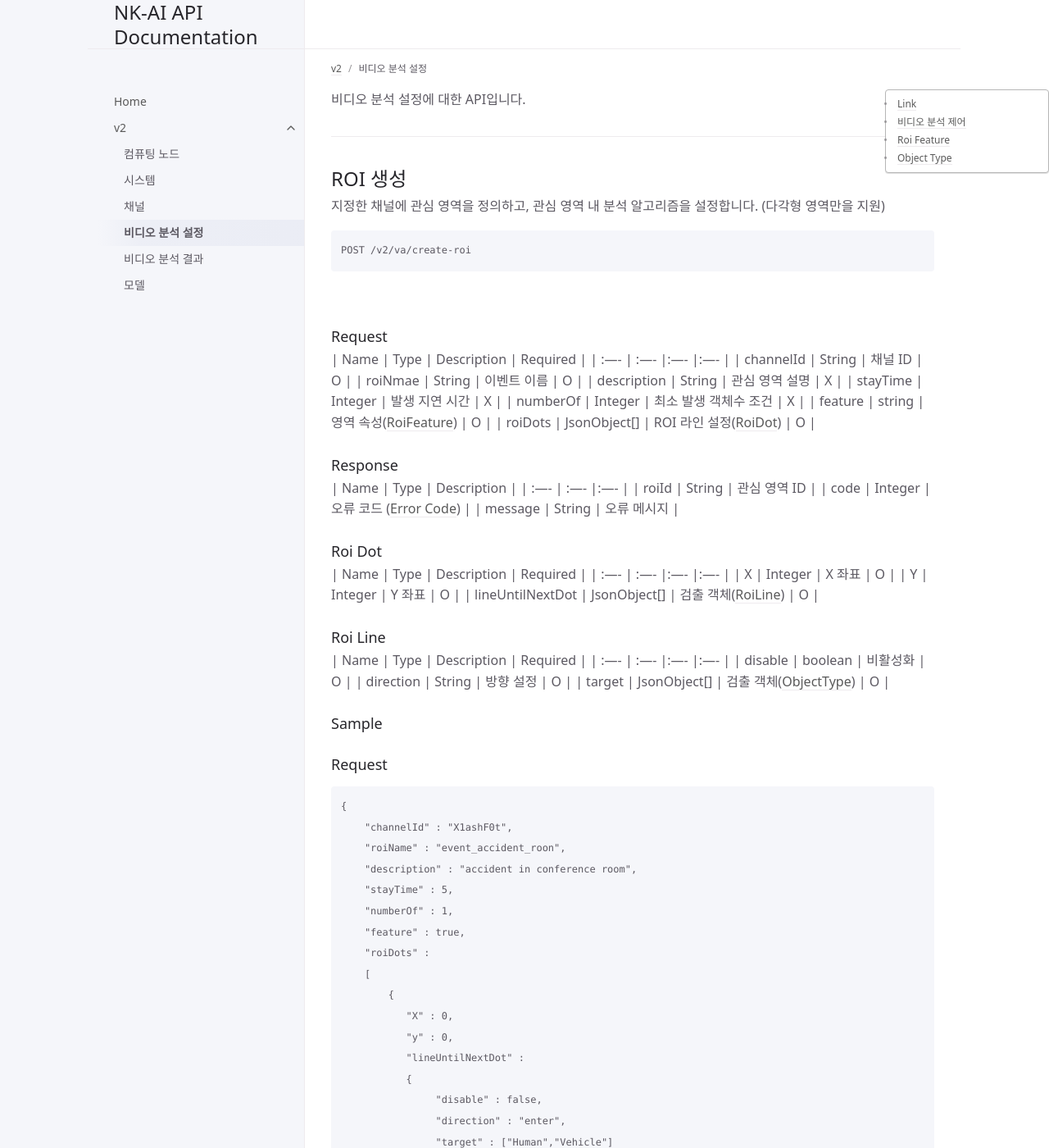
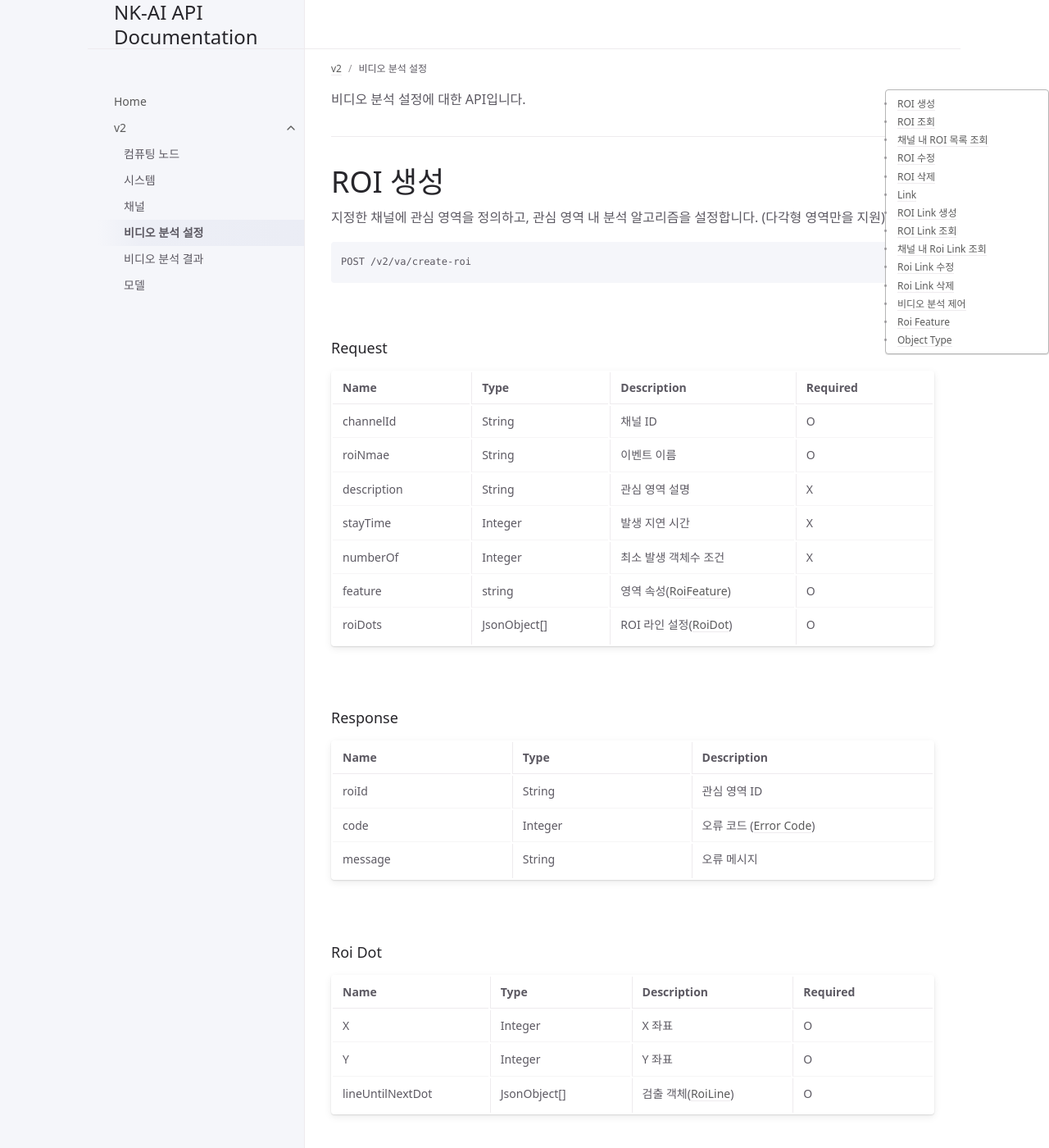
Before and after one commit to uteakO/rest-api, a Jekyll site: the page built from docs/v2/va_control.md, in a window 1280 px wide and 1400 px high. Shown: the whole window at 82% size. Built offline with Jekyll 4.4.1, drawn with Linux system fonts in a browser that asks for light colours; some of the changed text lies outside the part shown.

Commit message:
테이블 표시 오류 수정

````diff
--- a/docs/v2/va_control.md
+++ b/docs/v2/va_control.md
@@ -12,7 +12,7 @@ has_children: false
 
 ------------------------
 
-## ROI 생성
+# ROI 생성
 지정한 채널에 관심 영역을 정의하고, 관심 영역 내 분석 알고리즘을 설정합니다.
 (다각형 영역만을 지원)
 ```
@@ -31,14 +31,17 @@ POST /v2/va/create-roi
 | numberOf | Integer | 최소 발생 객체수 조건 | X |
 | feature | string | 영역 속성([RoiFeature](#roi-feature)) | O |
 | roiDots | JsonObject[] | ROI 라인 설정([RoiDot](#roi-dot)) | O |
+
 <br/>
 
 ### Response
+
 | Name | Type | Description |
 | :---- | :---- |:---- |
 | roiId | String | 관심 영역 ID |
 | code | Integer | 오류 코드 ([Error Code](models.md#error-code)) |
 | message | String | 오류 메시지 |
+
 <br/>
 
 ### Roi Dot
@@ -48,6 +51,7 @@ POST /v2/va/create-roi
 | X | Integer | X 좌표 | O |
 | Y | Integer | Y 좌표 | O |
 | lineUntilNextDot | JsonObject[] | 검출 객체([RoiLine](#roi-line)) | O |
+
 <br/>
 
 ### Roi Line
@@ -57,6 +61,7 @@ POST /v2/va/create-roi
 | disable | boolean | 비활성화 | O |
 | direction | String | 방향 설정 | O |
 | target | JsonObject[] | 검출 객체([ObjectType](#object-type)) | O |
+
 <br/>
 
 ### Sample
@@ -140,7 +145,7 @@ POST /v2/va/create-roi
 <br><br>
 
 
-## ROI 조회
+# ROI 조회
 ROI를 조회합니다.
 ```
 POST /v2/va/get-roi
@@ -148,6 +153,7 @@ POST /v2/va/get-roi
 <br>
 
 ### Request
+
 | Name | Type | Description | Required |
 | :---- | :---- |:---- |:---- |
 | roiId | String | 관심 영역 ID | O |
@@ -155,6 +161,7 @@ POST /v2/va/get-roi
 <br>
 
 ### Response
+
 | Name | Type | Description | Required |
 | :---- | :---- |:---- |:---- |
 | roiNmae | String | 이벤트 이름 | O |
@@ -243,7 +250,7 @@ POST /v2/va/get-roi
 
 <br><br>
 
-## 채널 내 ROI 목록 조회
+# 채널 내 ROI 목록 조회
 지정한 채널에 추가 된 모든 ROI들을 조회합니다.
 ```
 POST /v2/va/list-roi
@@ -252,6 +259,7 @@ POST /v2/va/list-roi
 <br>
 
 ### Request
+
 | Name | Type | Description | Required |
 | :---- | :---- |:---- |:---- |
 | channelId | String | 채널 ID | O |
@@ -339,7 +347,7 @@ POST /v2/va/get-roi
 
 <br><br>
 
-## ROI 수정
+# ROI 수정
 ROI 설정을 수정합니다.
 ```
 POST /v2/va/update-roi
@@ -348,6 +356,7 @@ POST /v2/va/update-roi
 <br>
 
 ### Request
+
 | Name | Type | Description | Required |
 | :---- | :---- |:---- |:---- |
 | channelId | String | 채널 ID | O |
@@ -364,6 +373,7 @@ POST /v2/va/update-roi
 <br>
 
 ### Response
+
 | Name | Type | Description |
 | :---- | :---- |:---- |
 | code | Integer | 오류 코드 ([Error Code](models.md#error-code)) |
@@ -445,7 +455,7 @@ POST /v2/va/update-roi
 
 <br><br>
 
-## ROI 삭제
+# ROI 삭제
 ROI 설정을 삭제합니다.
 ```
 POST /v2/va/remove-roi
@@ -454,6 +464,7 @@ POST /v2/va/remove-roi
 <br>
 
 ### Request
+
 | Name | Type | Description | Required |
 | :---- | :---- |:---- |:---- |
 | channelId | String | 채널 ID | O |
@@ -463,6 +474,7 @@ POST /v2/va/remove-roi
 <br>
 
 ### Response
+
 | Name | Type | Description |
 | :---- | :---- |:---- |
 | code | Integer | 오류 코드 ([Error Code](models.md#error-code)) |
@@ -505,7 +517,7 @@ POST /v2/va/remove-roi
 # Link
 사용자가 직접 설정한 Roi 간의 이벤트 조건을 만드는 기능
 
-## ROI Link 생성
+# ROI Link 생성
 영역 간의 이벤트 연계 기능을 추가할수 있습니다.
 ```
 POST /v2/va/create-link
@@ -580,7 +592,7 @@ POST /v2/va/create-link
 ```
 <br><br>
 
-## ROI Link 조회
+# ROI Link 조회
 ROI를 조회합니다.
 ```
 POST /v2/va/get-link
@@ -588,6 +600,7 @@ POST /v2/va/get-link
 <br>
 
 ### Request
+
 | Name | Type | Description | Required |
 | :---- | :---- |:---- |:---- |
 | channelId | String | 채널 ID | O |
@@ -596,6 +609,7 @@ POST /v2/va/get-link
 <br>
 
 ### Response
+
 | Name | Type | Description | Required |
 | :---- | :---- |:---- |:---- |
 | linkId | String | 연계 이벤트 ID | O |
@@ -646,7 +660,7 @@ POST /v2/va/get-roi
 
 <br><br>
 
-## 채널 내 Roi Link 조회
+# 채널 내 Roi Link 조회
 ROI 설정을 조회합니다.
 ```
 POST /v2/va/list-link
@@ -730,7 +744,7 @@ POST /v2/va/list-link
 
 <br><br>
 
-## Roi Link 수정
+# Roi Link 수정
 ROI 설정을 수정합니다.
 ```
 POST /v2/va/update-link
@@ -739,6 +753,7 @@ POST /v2/va/update-link
 <br>
 
 ### Request
+
 | Name | Type | Description | Required |
 | :---- | :---- |:---- |:---- |
 | channelId | String | 채널 ID | O |
@@ -750,6 +765,7 @@ POST /v2/va/update-link
 <br>
 
 ### Response
+
 | Name | Type | Description |
 | :---- | :---- |:---- |
 | code | Integer | 오류 코드 ([Error Code](models.md#error-code)) |
@@ -796,7 +812,7 @@ POST /v2/va/remove-roi
 
 <br><br>
 
-## Roi Link 삭제
+# Roi Link 삭제
 ROI 설정을 삭제합니다.
 ```
 POST /v2/va/remove-link
@@ -944,6 +960,7 @@ POST /v2/va/control
 | INSIDE | 내부 발생 감지 |
 | OUTSIDE | 외부 발생 감지 |
 | IGNORE | 비감지 |
+
 <br>
 
 # Object Type
@@ -957,4 +974,5 @@ POST /v2/va/control
 | TRUCK | 트럭 |
 | FLAME | 불꽃 |
 | SMOKE | 연기 |
+
 <br><br>
````
